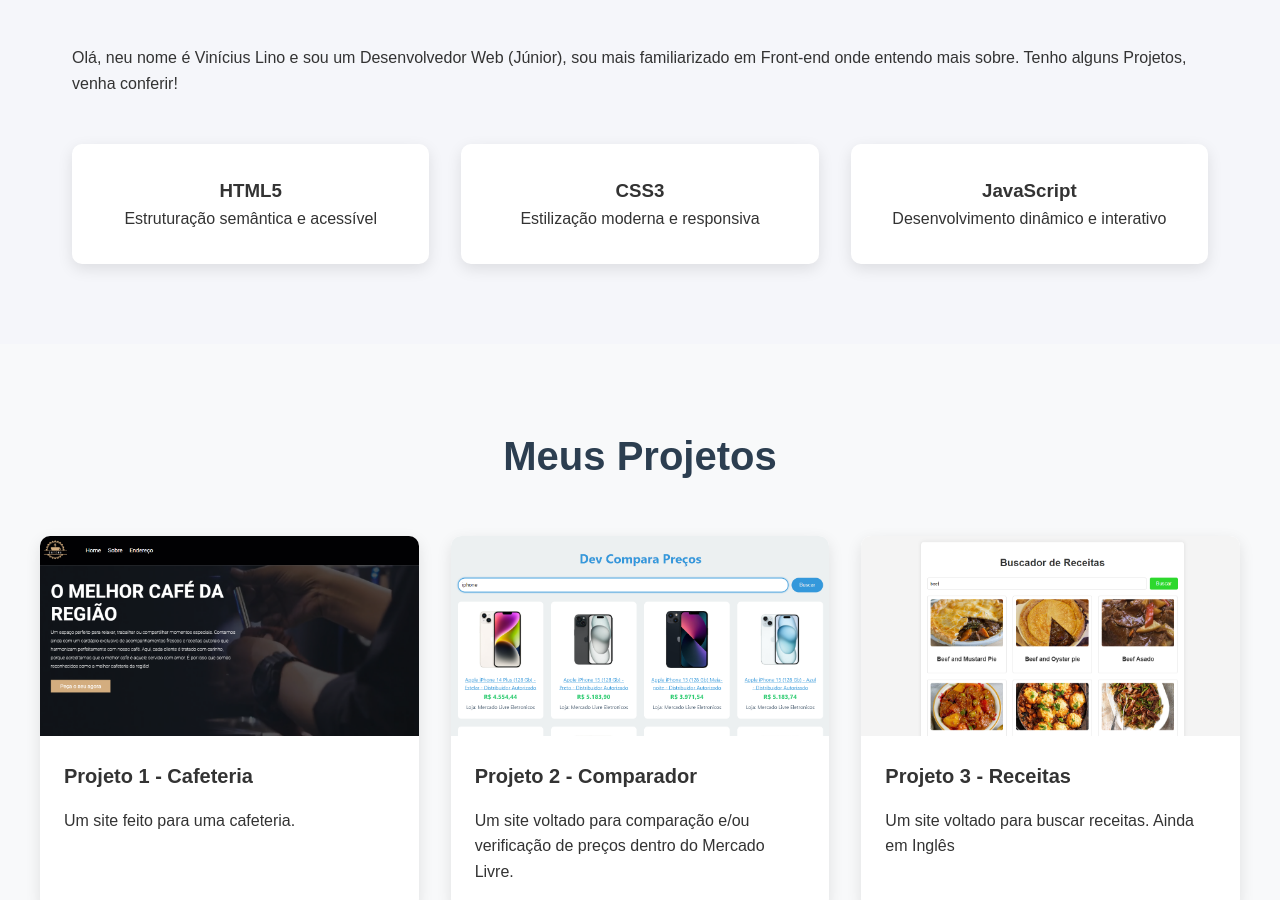
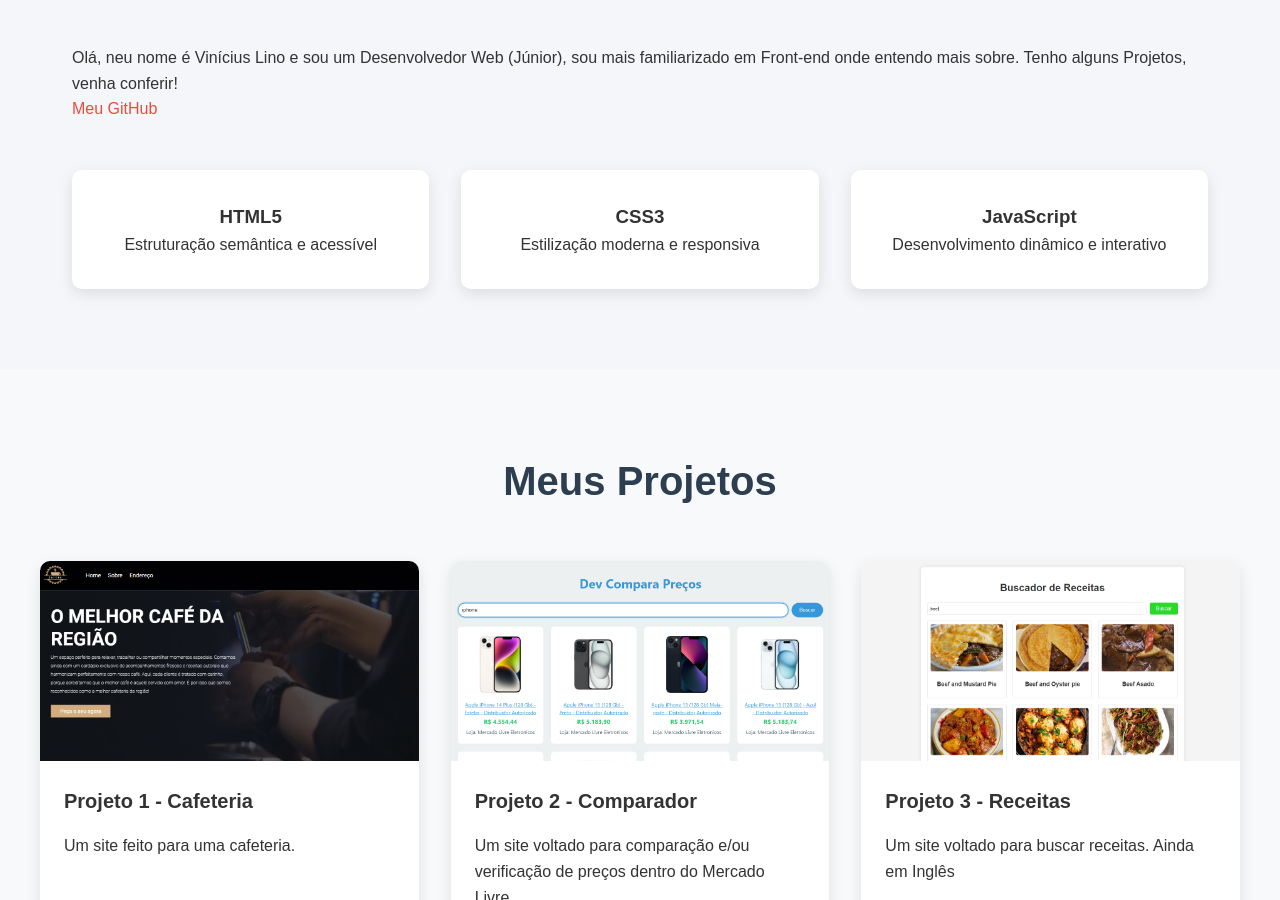
Before and after one commit to vinii-linoo/portifolio, a plain HTML site: page index.html in a window 1280 px wide. Shown: the part 947-1847 px from the top of the page. Drawn offline with Linux system fonts and the light colour scheme.

Commit message:
update index.html

```diff
--- a/index.html
+++ b/index.html
@@ -33,6 +33,7 @@
     <h2 class="section-title">Sobre Mim</h2>
     <p>Olá, neu nome é Vinícius Lino e sou um Desenvolvedor Web (Júnior), sou mais familiarizado em Front-end onde
       entendo mais sobre. Tenho alguns Projetos, venha conferir!</p>
+    <a href="www.github,com/vinii-linoo">Meu GitHub</a>
 
     <div class="skills-container">
       <div class="skill-card">
--- a/style.css
+++ b/style.css
@@ -100,6 +100,11 @@ body {
   padding: 5rem 2rem;
   max-width: 1200px;
   margin: 0 auto;
+}
+
+.about a {
+  text-decoration: none;
+  color: var(--secondary-color);
 }
 
 .section-title {
```
